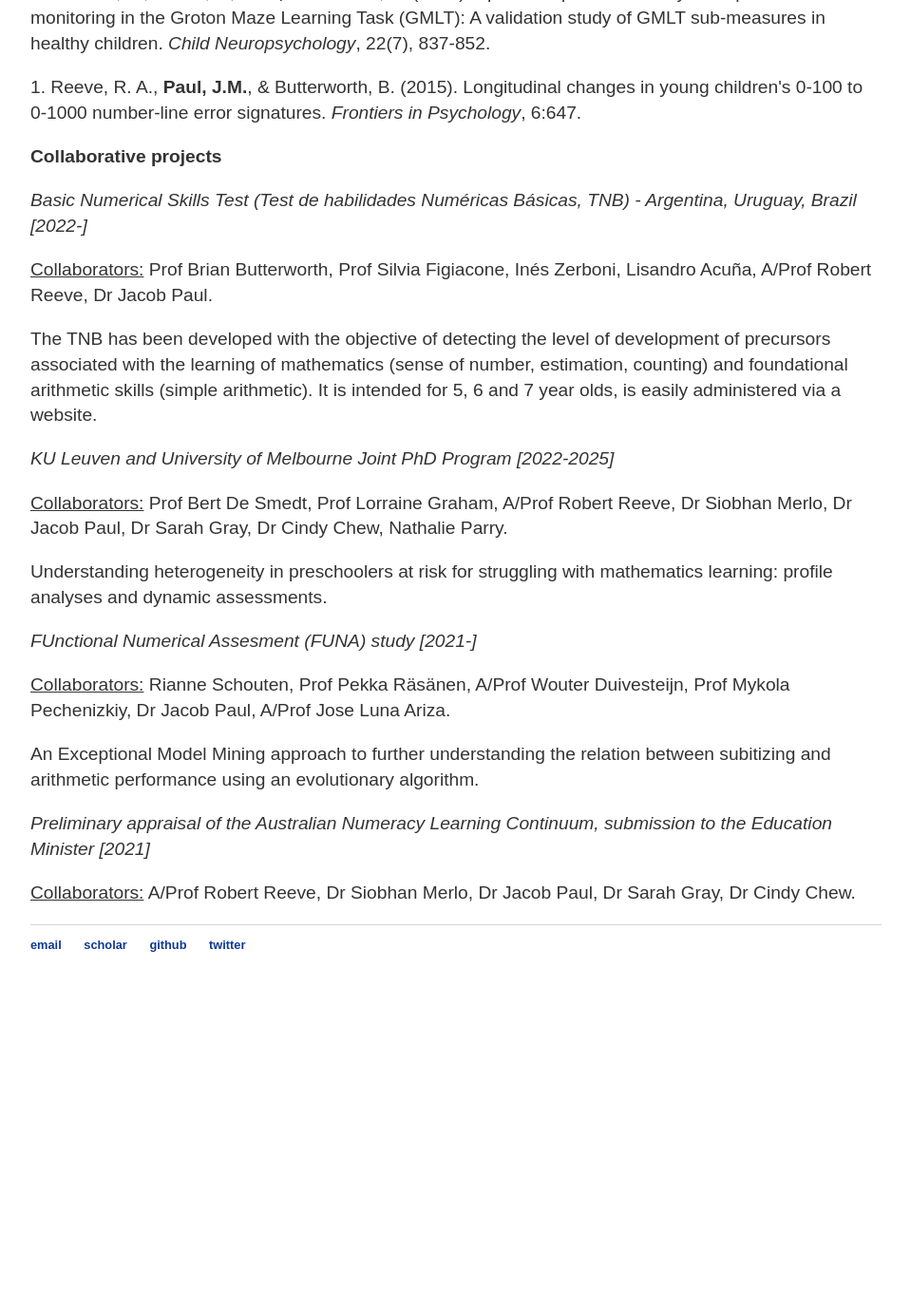
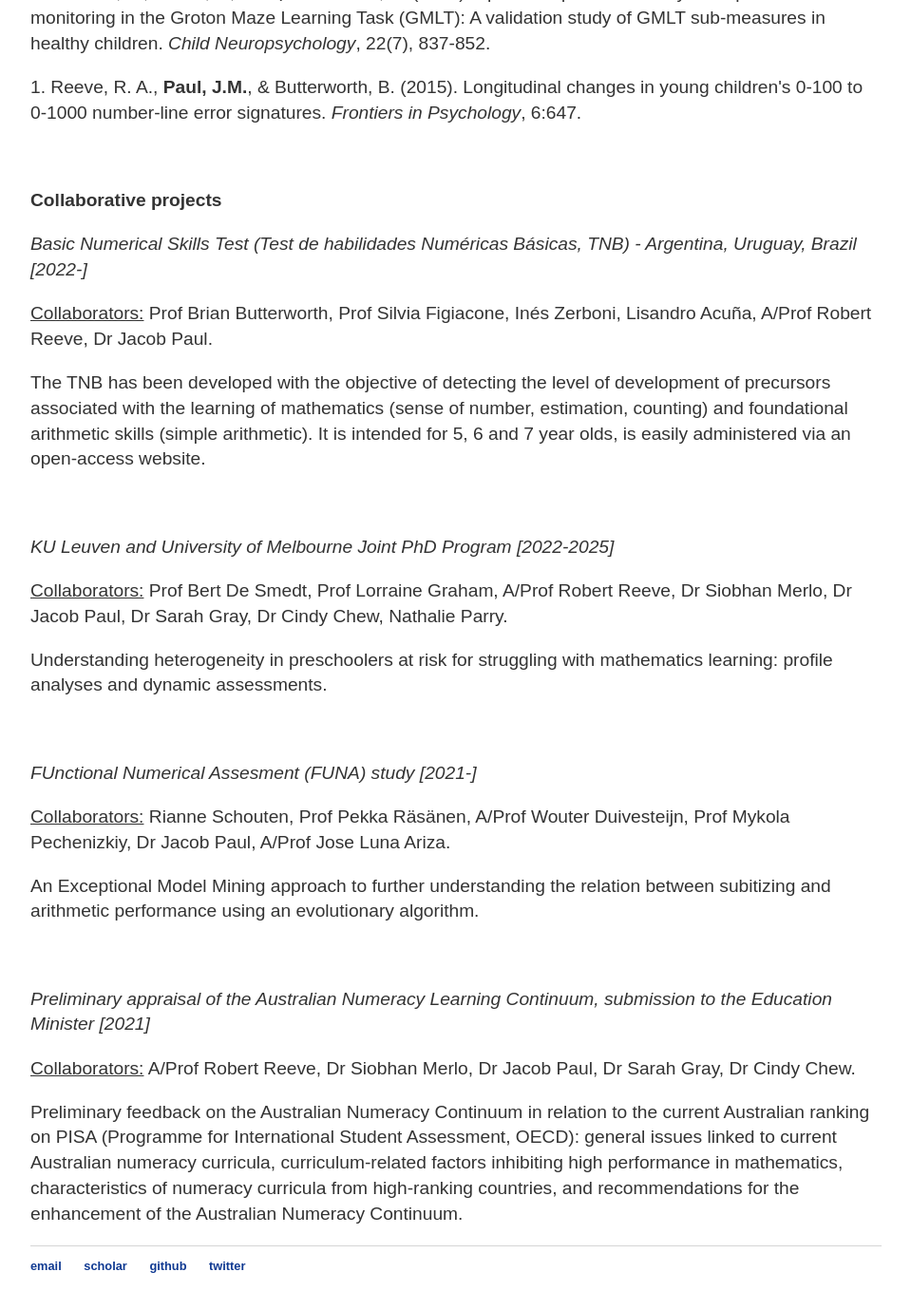
Before and after one commit to jacobmpaul/jacobmpaul.github.io, a Jekyll site: the page built from cv.html, in a window 1280 px wide and 1400 px high, scrolled down 1320 px. Shown: the top 1379 px of the window at 95% size, without its empty margins (160-1119 px from the left). Built offline with Jekyll 4.4.1, drawn with Linux system fonts in a browser that asks for light colours; before the commit the page ends 2382 px from its top, so only the background shows below that.

Commit message:
Update cv.html

```diff
--- a/cv.html
+++ b/cv.html
@@ -22,25 +22,28 @@ title: Jacob M. Paul
 	<p>3.	<b>Paul, J.M.</b> & Reeve, R. A. (2016). Relationship between single digit addition strategies and working memory reflects general reasoning sophistication.  <i>Learning and Instruction</i>, 42, 113-122.</p>
 	<p>2.	Thomas, E., Maruff, P., <b>Paul, J.</b> & Reeve, R. (2016). Spatial sequence memory and spatial error monitoring in the Groton Maze Learning Task (GMLT): A validation study of GMLT sub-measures in healthy children. <i>Child Neuropsychology</i>, 22(7), 837-852.</p>
 	<p>1.	Reeve, R. A., <b>Paul, J.M.</b>, & Butterworth, B. (2015). Longitudinal changes in young children's 0-100 to 0-1000 number-line error signatures. <i>Frontiers in Psychology</i>, 6:647.</p>
-	<p></p>
+	<p><br></p>
 	<p><b>Collaborative projects</b></p>
 	<p><i>Basic Numerical Skills Test (Test de habilidades Numéricas Básicas, TNB) - Argentina, Uruguay, Brazil [2022-]</i></p>
 	<p><u>Collaborators:</u> Prof Brian Butterworth, Prof Silvia Figiacone, Inés Zerboni, Lisandro Acuña,  A/Prof Robert Reeve, Dr Jacob Paul.</p>
 	<p>The TNB has been developed with the objective of detecting the level of development of precursors associated with the learning of mathematics (sense of number, estimation, counting)
-		and foundational arithmetic skills (simple arithmetic). It is intended for 5, 6 and 7 year olds, is easily administered via a website.</p>
-	<p></p>
+		and foundational arithmetic skills (simple arithmetic). It is intended for 5, 6 and 7 year olds, is easily administered via an open-access website.</p>
+	<p><br></p>
 
 	<p><i>KU Leuven and University of Melbourne Joint PhD Program [2022-2025]</i></p>
 	<p><u>Collaborators:</u> Prof Bert De Smedt, Prof Lorraine Graham, A/Prof Robert Reeve, Dr Siobhan Merlo, Dr Jacob Paul, Dr Sarah Gray, Dr Cindy Chew, Nathalie Parry.</p>
 	<p>Understanding heterogeneity in preschoolers at risk for struggling with mathematics learning: profile analyses and dynamic assessments.</p>
-	<p></p>
+	<p><br></p>
 
 	<p><i>FUnctional Numerical Assesment (FUNA) study [2021-]</i></p>
 	<p><u>Collaborators:</u> Rianne Schouten, Prof Pekka Räsänen, A/Prof Wouter Duivesteijn, Prof Mykola Pechenizkiy, Dr Jacob Paul, A/Prof Jose Luna Ariza.</p>
 	<p>An Exceptional Model Mining approach to further understanding the relation between subitizing and arithmetic performance using an evolutionary algorithm.</p>
-	<p></p>
+	<p><br></p>
 
 	<p><i>Preliminary appraisal of the Australian Numeracy Learning Continuum, submission to the Education Minister [2021]</i></p>
 	<p><u>Collaborators:</u> A/Prof Robert Reeve, Dr Siobhan Merlo, Dr Jacob Paul, Dr Sarah Gray, Dr Cindy Chew.</p>
+	<p>Preliminary feedback on the Australian Numeracy Continuum in relation to the current Australian ranking on PISA (Programme for International Student Assessment, OECD):
+		general issues linked to current Australian numeracy curricula, curriculum-related factors inhibiting high performance in mathematics,
+		characteristics of numeracy curricula from high-ranking countries, and recommendations for the enhancement of the Australian Numeracy Continuum.</p>
 	<p></p>
 </div><!-- /.blurb -->
```
